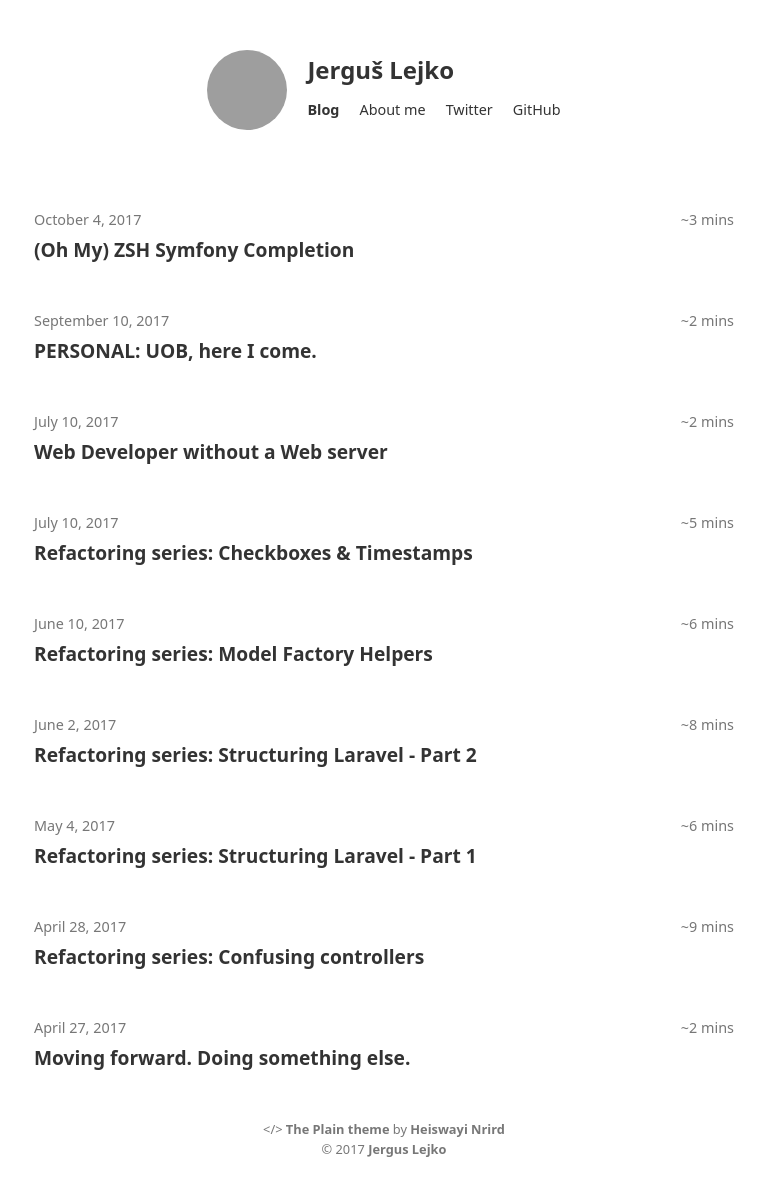
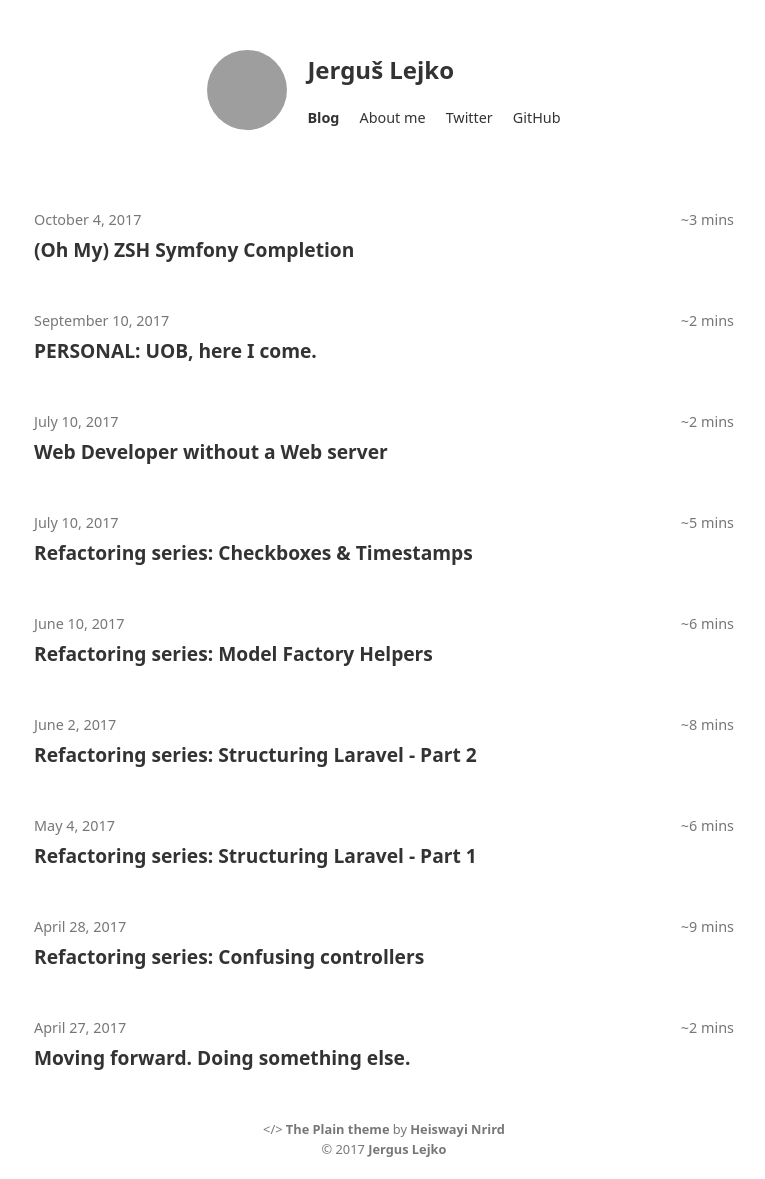
Before and after one commit to jerguslejko/website, a Jekyll site: the page built from index.html, in a window 1280 px wide. Shown: the whole page, without its empty margins (256-1021 px from the left). Built offline with Jekyll 4.4.1, drawn with Linux system fonts in a browser that asks for light colours; grey boxes are pictures that could not be loaded.

Commit message:
Update main.scss

```diff
--- a/_sass/main.scss
+++ b/_sass/main.scss
@@ -30,6 +30,10 @@
     -webkit-text-size-adjust: 100%;
 }
 
+h1 {
+    line-height: 1.5em;
+}
+
 h2, h3, h4, h5 {
     margin-top: 2em;
     margin-bottom: 1em;
```
